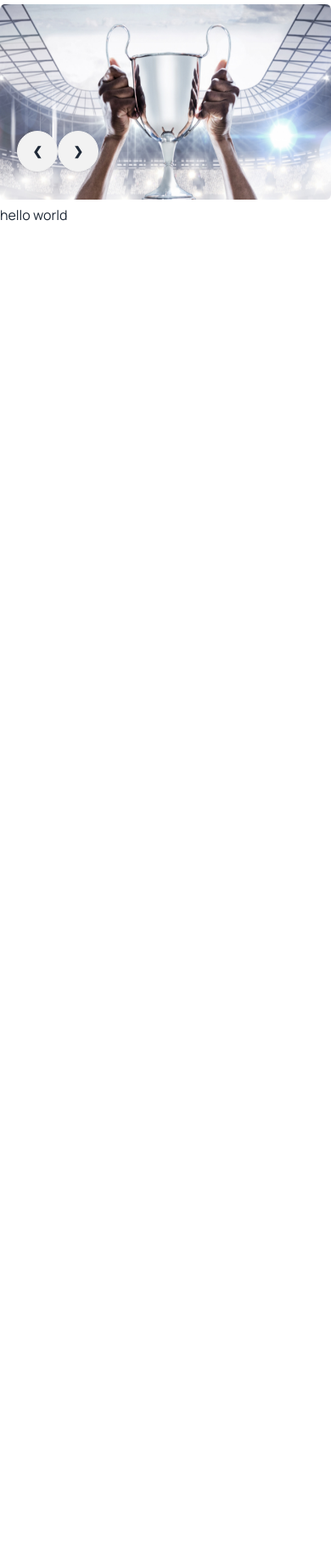
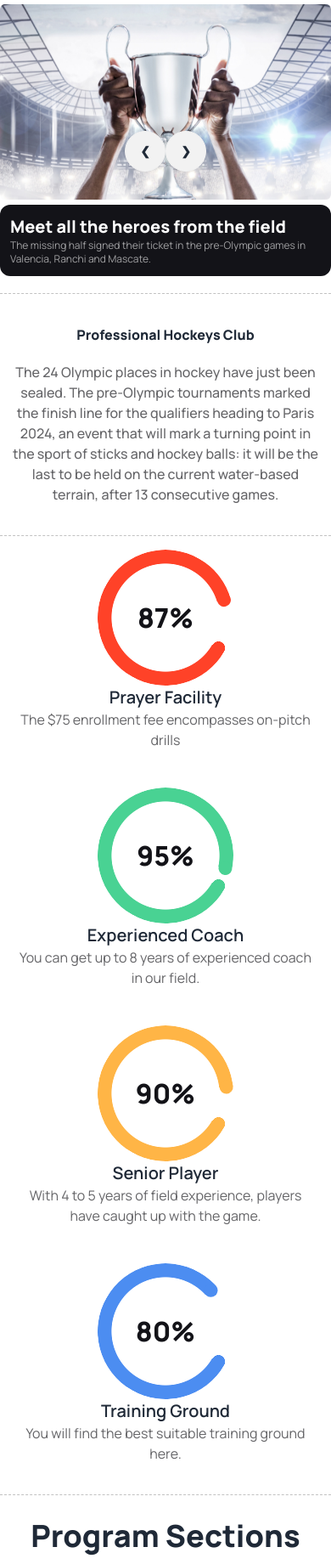
Before and after one commit to Extortioner07/assignment-3, a plain HTML site: page index.html in a window 390 px wide. Shown: the part 59-1900 px from the top of the page at 85% size. Before the commit the page ends 844 px from the top, so only its background shows below. Drawn offline with nearby package versions, Linux system fonts and the light colour scheme.

Commit message:
2nd attempt

```diff
--- a/index.html
+++ b/index.html
@@ -23,6 +23,8 @@
           colors: {
             clifford: '#da373d',
             main:'#FF4240',
+            p:'#FFFFFF99',
+            p2:'#0d0d12a2',
           }
         }
       }
@@ -30,6 +32,7 @@
   </script>
 </head>
 <body class="font">
+    <!-- header section -->
     <header>
         <div class="navbar bg-base-100">
             <div class="navbar-start">
@@ -63,34 +66,97 @@
             </div>
           </div>
     </header>
+    <!-- main section -->
     <main>
+        <!-- banner slider -->
         <section class="container mx-auto">
-            <div class="carousel w-full lg:h-[550px]">
-                <div id="slide1" class="carousel-item relative w-full">
+            <div class="lg:relative">
+            <div class="carousel w-full lg:h-[550px] relative">
+                <!-- slider 1 -->
+                <div id="slide1" class="carousel-item w-full">
                   <img src="Images/1.png" class="w-full" />
-                  <div class="absolute flex justify-normal transform -translate-y-1/2 left-5 right-5 top-3/4">
+                  <div class="absolute flex lg:justify-normal justify-center transform -translate-y-1/2 left-5 right-5 top-3/4">
                     <a href="#slide3" id="slide" class="btn btn-circle">❮</a>
                     <a href="#slide2" id="slide" class="btn btn-circle sele">❯</a>
                   </div>
                 </div>
+                <!-- slider 2 -->
                 <div id="slide2" class="carousel-item relative w-full">
                   <img src="Images/4.png" class="w-full" />
-                  <div class="absolute flex justify-normal transform -translate-y-1/2 left-5 right-5 top-3/4">
+                  <div class="absolute flex lg:justify-normal justify-center transform -translate-y-1/2 left-5 right-5 top-3/4">
                     <a href="#slide1" id="slide" class="btn btn-circle">❮</a>
                     <a href="#slide3" id="slide" class="btn btn-circle">❯</a>
                   </div>
                 </div>
+                <!-- slider 3 -->
                 <div id="slide3" class="carousel-item relative w-full">
                   <img src="Images/2.png" class="w-full" />
-                  <div class="absolute flex justify-normal transform -translate-y-1/2 left-5 right-5 top-3/4">
+                  <div class="absolute flex lg:justify-normal justify-center transform -translate-y-1/2 left-5 right-5 top-3/4">
                     <a href="#slide2" id="slide" class="btn btn-circle">❮</a>
                     <a href="#slide1" id="slide" class="btn btn-circle">❯</a>
                   </div>
                 </div>
                 </div>
-              </div>
+                <!-- heros intro section -->
+                <div class="lg:absolute lg:top-96 lg:left-[1000px] bg-[#131318] rounded-xl p-3 lg:p-8 w-auto lg:w-[500px]">
+                    <h3 class="text-white text-xl lg:text-2xl font-extrabold">Meet all the heroes from the field</h3>
+                    <p class="text-p lg:text-base text-xs">The missing half signed their ticket in the pre-Olympic games in Valencia, Ranchi and Mascate.</p>
+                </div>
+            </div>
+            <!-- about club -->
         </section>
-        <h3 class="walla">hello world</h3>
+        <hr class="hr mt-5 lg:mt-28">
+        <section class="container mx-auto my-6 lg:my-9 lg:p-0 p-3">
+            <div class="space-y-5">
+                <h2 class="lg:text-4xl font-extrabold text-center">Professional Hockeys Club</h2>
+                <p class="text-p2 font-medium text-center">The 24 Olympic places in hockey have just been sealed. The pre-Olympic tournaments marked the finish line for the qualifiers heading to Paris 2024, an event that will mark a turning point in the sport of sticks and hockey balls: it will be the last to be held on the current water-based terrain, after 13 consecutive games.</p>
+            </div>
+        </section>
+        <hr class="hr">
+        <!-- Radial progress -->
+        <section class="container mx-auto lg:mt-28">
+            <div class="flex flex-col p-4 lg:flex-row justify-around text-center gap-7 space-y-4">
+                <!-- rotate 1 -->
+                <div>
+                <div class="radial-progress " style="--value:87; --size:10rem; color:#FF4228; transform: rotate(120deg);" role="progressbar">
+                   <span class="text-rotate">87%</span>
+                </div>
+                <h5 class="text-xl font-semibold">Prayer Facility</h5>
+                <p class="text-p2">The $75 enrollment fee encompasses on-pitch drills</p>
+            </div>
+            <!-- rotate 2 -->
+            <div>
+                <div class="radial-progress" style="--value:95; --size:10rem; color: rgba(73, 210, 147, 1); transform: rotate(120deg);" role="progressbar">
+                    <span class="text-rotate">95%</span>
+                </div>
+                <h5 class="text-xl font-semibold">Experienced Coach</h5>
+                <p  class="text-p2">You can get up to 8 years of experienced coach in our field.</p>
+            </div>
+                <!-- rotate 3 -->
+                <div>
+                <div class="radial-progress" style="--value:90; --size:10rem; color: rgba(255, 181, 70, 1); transform: rotate(120deg);" role="progressbar">
+                    <span class="text-rotate">90%</span>
+                </div>
+                <h5 class="text-xl font-semibold">Senior Player</h5>
+                <p  class="text-p2">With 4 to 5 years of field experience, players have caught up with the game.</p>
+            </div>
+                <!-- rotate 4 -->
+                <div>
+                <div class="radial-progress" style="--value:80; --size:10rem; color: rgba(76, 141, 241, 1); transform: rotate(120deg);" role="progressbar">
+                    <span class="text-rotate">80%</span>
+                </div>
+                <h5 class="text-xl font-semibold">Training Ground</h5>
+                <p  class="text-p2">You will find the best suitable training ground here.</p>
+            </div>
+            </div>
+        </section>
+        <hr class="hr mt-5 lg:mt-28">
+        <!-- program section -->
+        <section class="lg:my-12 my-3 text-center p-4 space-y-4">
+            <h2 class="text-4xl font-extrabold">Program Sections</h2>
+            <p class="text-p2">The Crew Youth Pro Player Series was created in 2023 to provide the next generation of footballers with a new avenue to further develop their skills and love of the beautiful game, as well as interact with their favorite Crew players.</p>
+        </section>
+        <hr class="hr">
     </main>
 
 </body>
--- a/styles/style.css
+++ b/styles/style.css
@@ -5,3 +5,12 @@
     color: aliceblue;
     background-color: rgb(0, 0, 0);
 }
+.hr{
+    border-top: 1px dashed #99999999;
+}
+.text-rotate{
+    color: #131318;
+    transform: rotate(-120deg);
+    font-size: 2rem;
+    font-weight: 800;
+}
```
